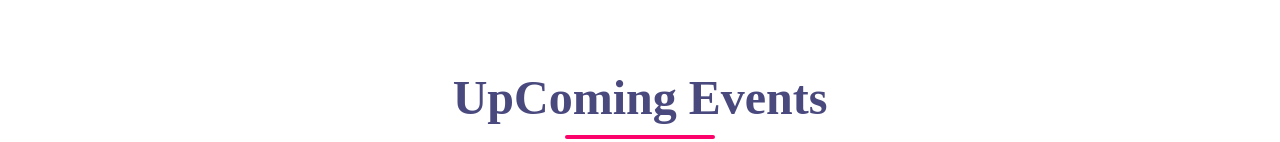
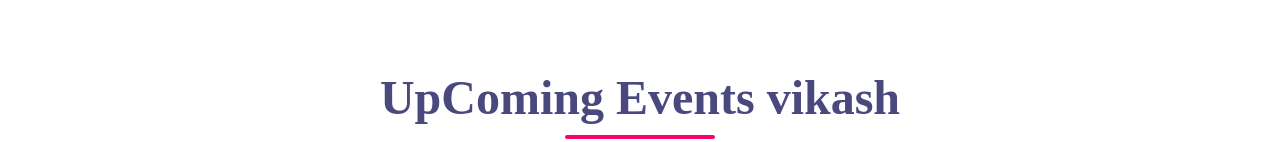
Before and after one commit to vikash133/mountain, a plain HTML site: page index.html in a window 1280 px wide. Shown: the part 810-952 px from the top of the page. Drawn offline with Linux system fonts and the light colour scheme.

Commit message:
add name

```diff
--- a/index.html
+++ b/index.html
@@ -34,7 +34,7 @@
 
     <section class="events">
         <div class="title">
-            <h1>UpComing Events</h1>
+            <h1>UpComing Events vikash</h1>
             <div class="line"></div>
         </div>
         <div class="row">
```
Also changed, not shown: style.css (line endings or trailing spaces).
